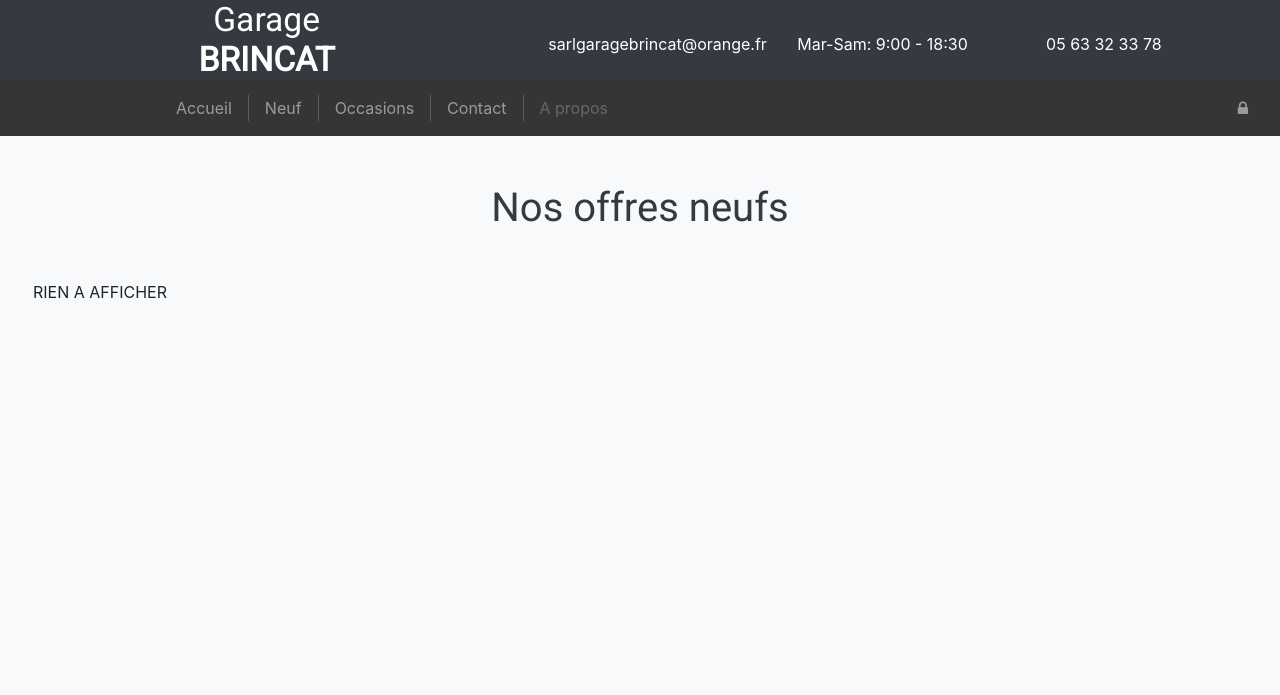
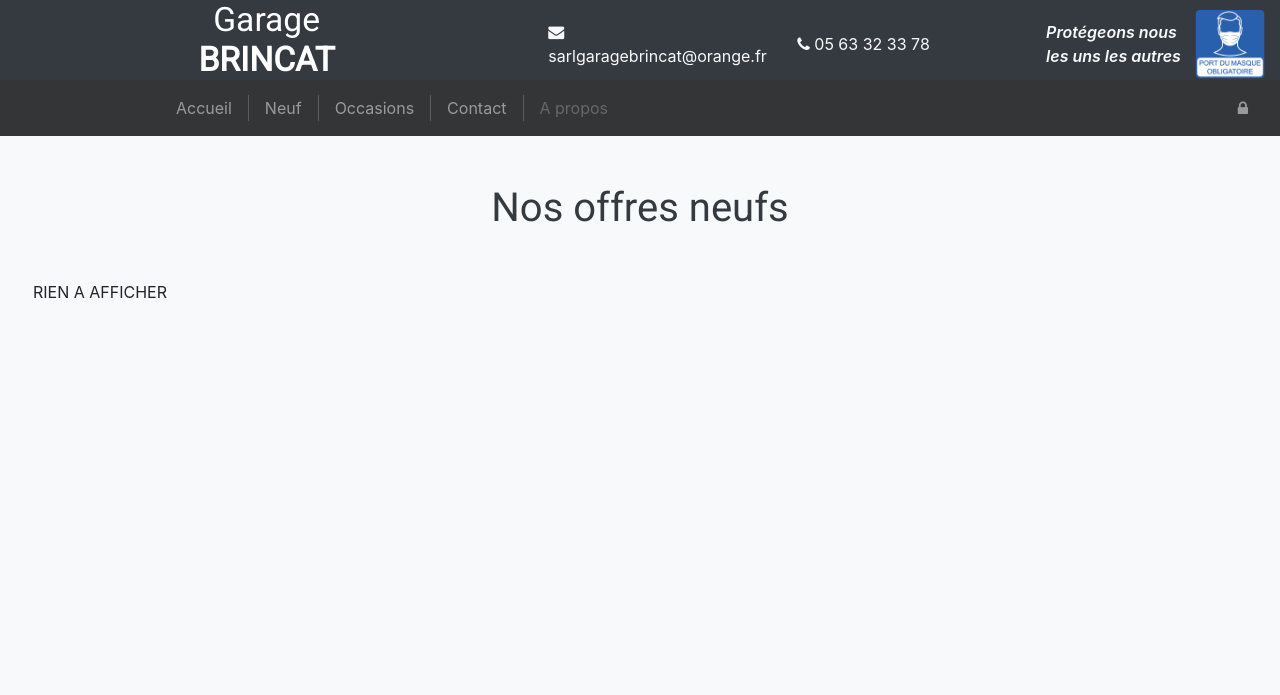
Before and after one commit to PierreG-dev/Garage_BRINCAT, a Symfony app: template templates/main/neuf.html.twig in a window 1280 px wide. Shown: the top 695 px of the page. Run offline with Twig, Linux system fonts and the light colour scheme; the template is opened without the code that fills it, so the values that code supplies are empty; some libraries are stand-ins or nearby versions.

Commit message:
added favicon and covid img

```diff
--- a/templates/base.html.twig
+++ b/templates/base.html.twig
@@ -6,6 +6,7 @@
         <meta http-equiv="X-UA-Compatible" content="ie=edge">
         <title>{% block title %}SARL Garage BRINCAT{% endblock %}</title>
         {% block stylesheets %}
+            <link rel="icon" type="image/png" href="{{ asset('res/car_icon-icons.com_70268.ico')}}" />
             <link href="https://fonts.googleapis.com/css?family=PT+Sans&display=swap" rel="stylesheet">
             <link rel="stylesheet" href="https://maxcdn.bootstrapcdn.com/bootstrap/4.0.0/css/bootstrap.min.css"
                 integrity="sha384-Gn5384xqQ1aoWXA+058RXPxPg6fy4IWvTNh0E263XmFcJlSAwiGgFAW/dAiS6JXm" crossorigin="anonymous">
--- a/templates/navigation.html.twig
+++ b/templates/navigation.html.twig
@@ -11,10 +11,13 @@
             </div>
             <div class="col-7 text-white" style="margin: auto;">
                 {% if not app.user %}
-                <div class="row">
-                    <div class="col-4">sarlgaragebrincat@orange.fr</div>
-                    <div class="col-4">Mar-Sam: 9:00 - 18:30</div>
-                    <div class="col-4">05 63 32 33 78</div>
+                <div class="row d-flex align-items-center">
+                    <div class="col-lg-4 d-md-none d-lg-block"><i class="fa fa-envelope text-light" aria-hidden="true"></i>  <a href="mailto:sarlgaragebrincat@orange.fr" class="text-light">sarlgaragebrincat@orange.fr</a></div>
+                    <div class="col-lg-4 d-md-none d-lg-block"><i class="fa fa-phone text-light" aria-hidden="true"></i>  <a href="tel:+05 63 32 33 78" class="text-light">05 63 32 33 78</a></div>
+                    <div class="col-lg-4 col-md-9 d-flex align-items-center">
+                        <i class="text-light" style="font-weight: 600">Protégeons nous les uns les autres</i>
+                        <img src="{{ asset('res/masque-obligatoire.png') }}" alt="port du masque obligatoire" style="width: 70px;height: auto;margin-left: 10px;">
+                    </div>
                 </div>
                 {% else %}
                 <h2 style="text-align: center; color: #efefef; text-transform: capitalize;">Bienvenue <span
```
